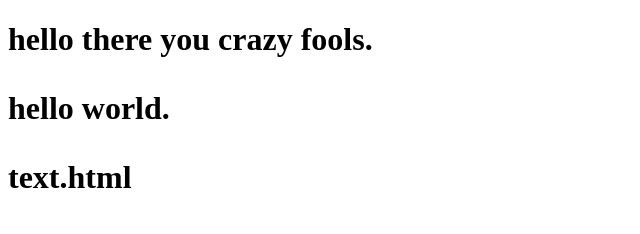
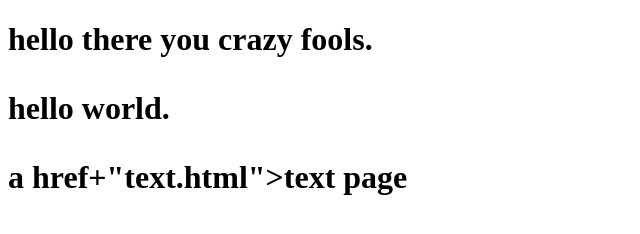
Before and after one commit to grac32024/eaton-resa-, a plain HTML site: page index.html in a window 1280 px wide. Shown: the whole page, without its empty margins (0-640 px from the left). Drawn offline with Linux system fonts and the light colour scheme.

Commit message:
Update index.html

```diff
--- a/index.html
+++ b/index.html
@@ -9,6 +9,6 @@
  <body>
  <h1> hello there you crazy fools.
   <p>hello world.</p>
- </body>
+  <p>a href+"text.html">text page</a></p>
+  </body>
  </html>
-text.html
```
